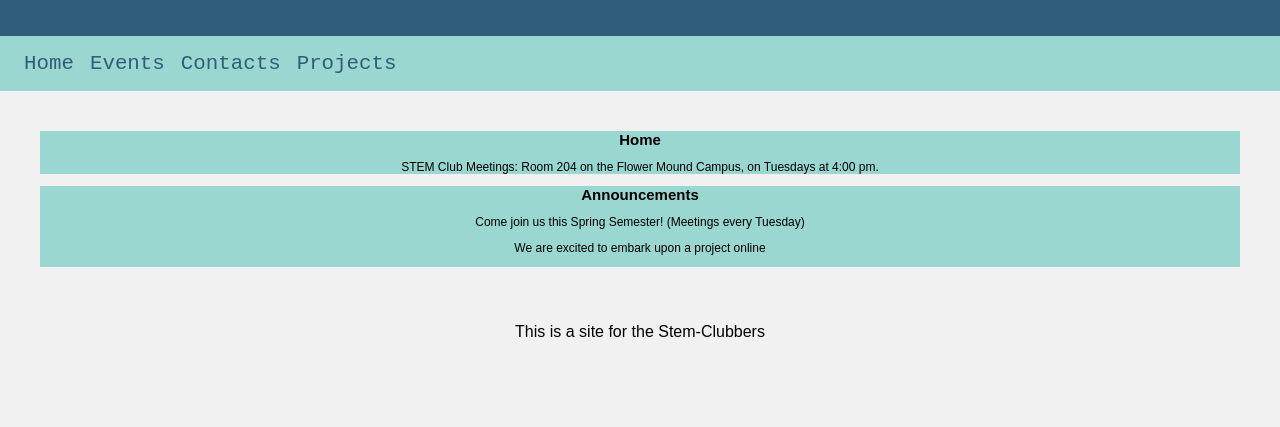
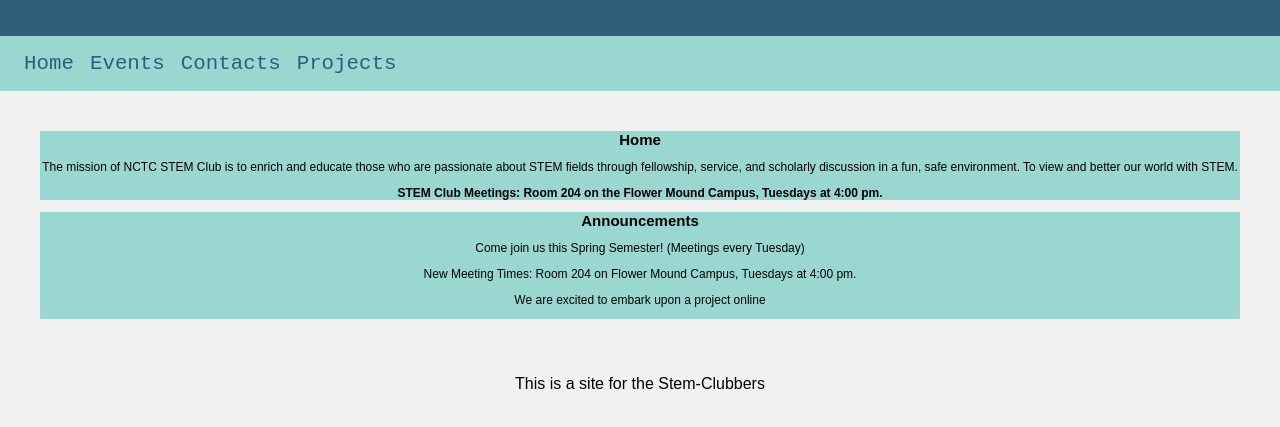
Before and after one commit to nctcstem/nctcstem.github.io, a plain HTML site: page index.html in a window 1280 px wide. Shown: the part 129-556 px from the top of the page. Drawn offline with Linux system fonts and the light colour scheme.

Commit message:
fixed some text, added a Club mission to the home div

```diff
--- a/index.html
+++ b/index.html
@@ -34,7 +34,8 @@
 
 
             <h2>Home</h2>
-            <p>STEM Club Meetings: Room 204 on the Flower Mound Campus, on Tuesdays at 4:00 pm.</p>
+            <p>The mission of NCTC STEM Club is to enrich and educate those who are passionate about STEM fields through fellowship, service, and scholarly discussion in a fun, safe environment. To view and better our world with STEM.</p>
+            <p style = "font-weight:bold">STEM Club Meetings: Room 204 on the Flower Mound Campus, Tuesdays at 4:00 pm.</p>
 
 
 
@@ -46,6 +47,7 @@
 
           <h2>Announcements</h2>
           <p>Come join us this Spring Semester! (Meetings every Tuesday)</p>
+          <p>New Meeting Times: Room 204 on Flower Mound Campus, Tuesdays at 4:00 pm.</p>
           <p>We are excited to embark upon a project online</p>
         </div>
       </div>
```
